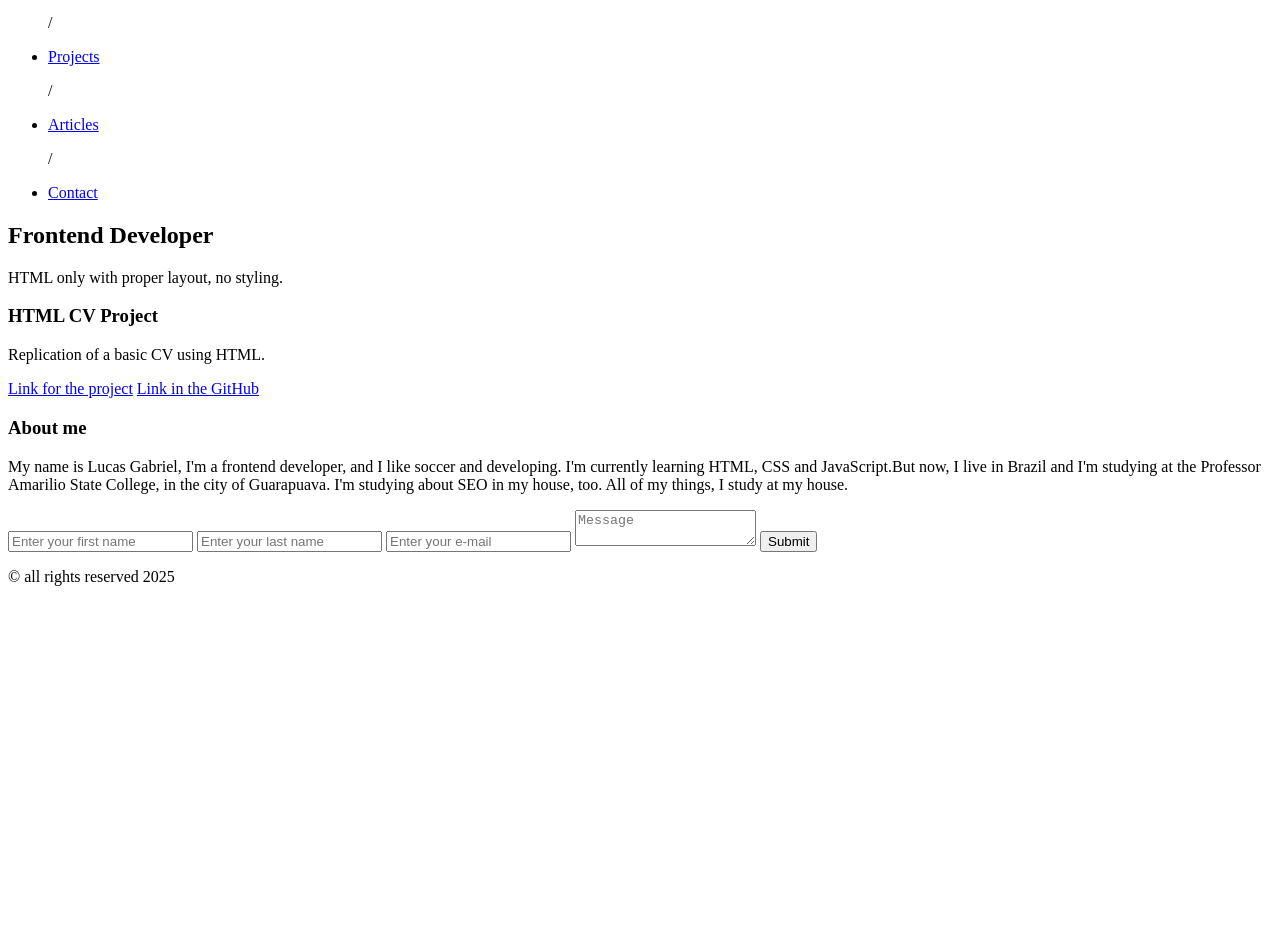
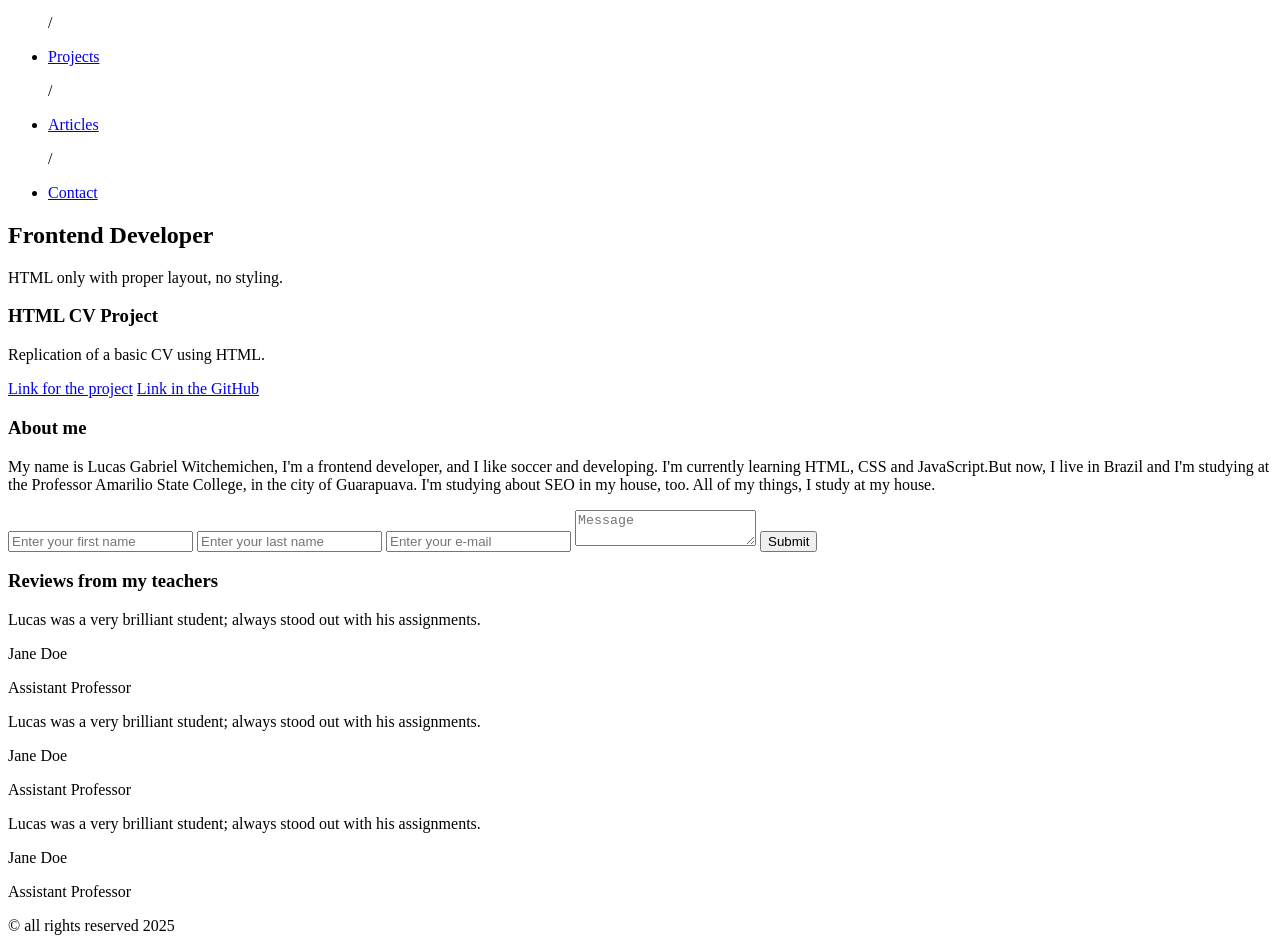
Before and after one commit to lucasgabwi/Basic-Website-in-HTML, a plain HTML site: page index.html in a window 1280 px wide. Shown: the part 87-1038 px from the top of the page. Before the commit the page ends 800 px from the top, so only its background shows below. Drawn offline with Linux system fonts and the light colour scheme.

Commit message:
Adding reviews from my teachers.

```diff
--- a/index.html
+++ b/index.html
@@ -39,7 +39,7 @@
         <section id="articles">
             <article>
                 <h3>About me</h3>
-                <p>My name is Lucas Gabriel, I'm a frontend developer, and I like soccer and developing. I'm currently learning HTML, CSS and JavaScript.But now, I live in Brazil and I'm studying at the Professor Amarilio State College, in the city of Guarapuava. I'm studying about SEO in my house, too. All of my things, I study at my house.</p>
+                <p>My name is Lucas Gabriel Witchemichen, I'm a frontend developer, and I like soccer and developing. I'm currently learning HTML, CSS and JavaScript.But now, I live in Brazil and I'm studying at the Professor Amarilio State College, in the city of Guarapuava. I'm studying about SEO in my house, too. All of my things, I study at my house.</p>
             </article>
         </section>
 
@@ -52,6 +52,31 @@
                 <input type="submit" value="Submit">
             </form>
         </section>
+
+        <section class="reviews-from-my-teachers">
+            <h3>Reviews from my teachers</h3>
+
+            <div class="review-1">
+                <p>Lucas was a very brilliant student; always stood out with his assignments.</p>
+
+                <p>Jane Doe</p>
+                <p>Assistant Professor</p>
+            </div>
+
+            <div class="review-2">
+                <p>Lucas was a very brilliant student; always stood out with his assignments.</p>
+
+                <p>Jane Doe</p>
+                <p>Assistant Professor</p>
+            </div>
+
+            <div class="review-3">
+                <p>Lucas was a very brilliant student; always stood out with his assignments.</p>
+
+                <p>Jane Doe</p>
+                <p>Assistant Professor</p>
+            </div>
+        </section>
     </main>
 
     <footer>
```
